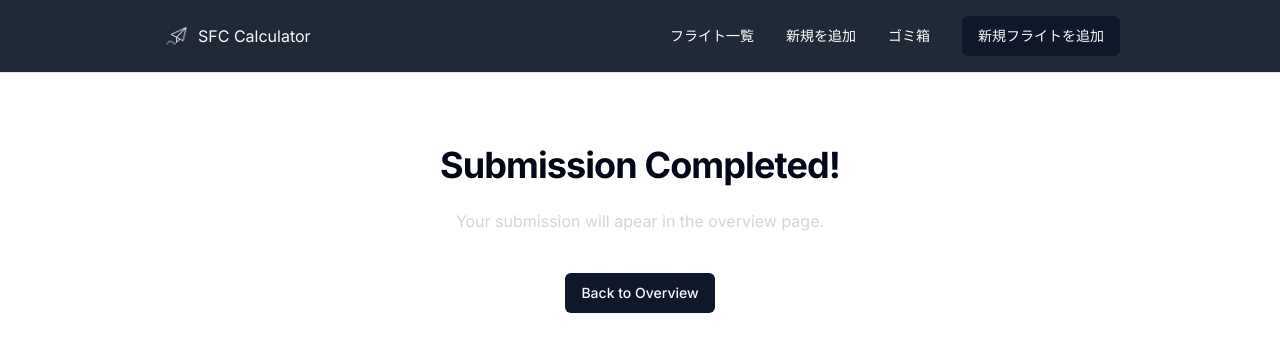
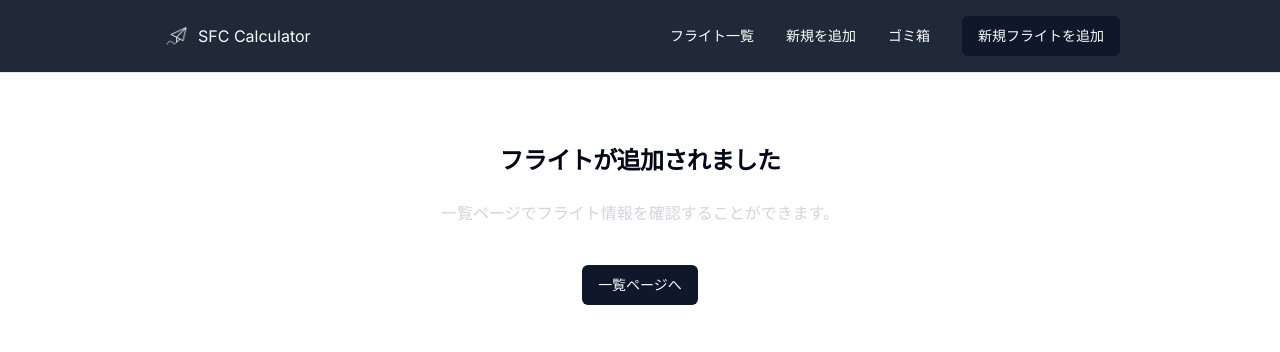
Before and after one commit to FrancineHuang/ana-sfc-calc-nextjs-ts, a Next.js app: page /results in a window 1280 px wide. Shown: the top 352 px of the page. Built offline with nearby package versions, Linux system fonts and the light colour scheme.

Commit message:
add: replace the result page in japanese

```diff
--- a/src/app/results/page.tsx
+++ b/src/app/results/page.tsx
@@ -7,17 +7,17 @@ function Results() {
 		<div className="px-6 pt-10">
 			<div className="mx-auto max-w-2xl py-8">
 				<div className="text-center">
-					<h2 className="font-bold tracking-tight text-4xl">
-						Submission Completed!
+					<h2 className="font-bold tracking-tight text-2xl">
+						フライトが追加されました
 					</h2>
 					<p className="mt-6 text-md text-gray-300">
-						Your submission will apear in the overview page.
+						一覧ページでフライト情報を確認することができます。
 					</p>
 				</div>
 				<div className="mt-10 flex justify-center items-center gap-x-6">
 					<Button asChild>
 						<Link href="/overview" className="">
-							Back to Overview
+							一覧ページへ
 						</Link>
 					</Button>
 				</div>
```
